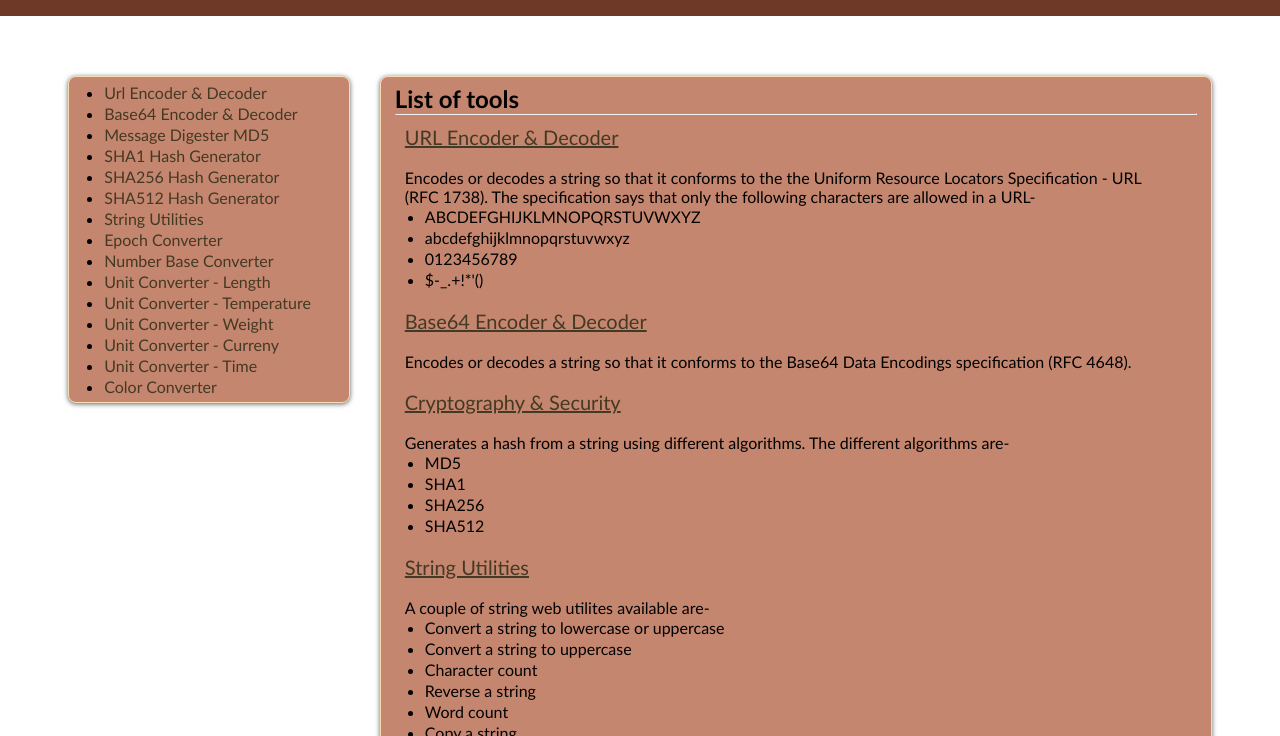
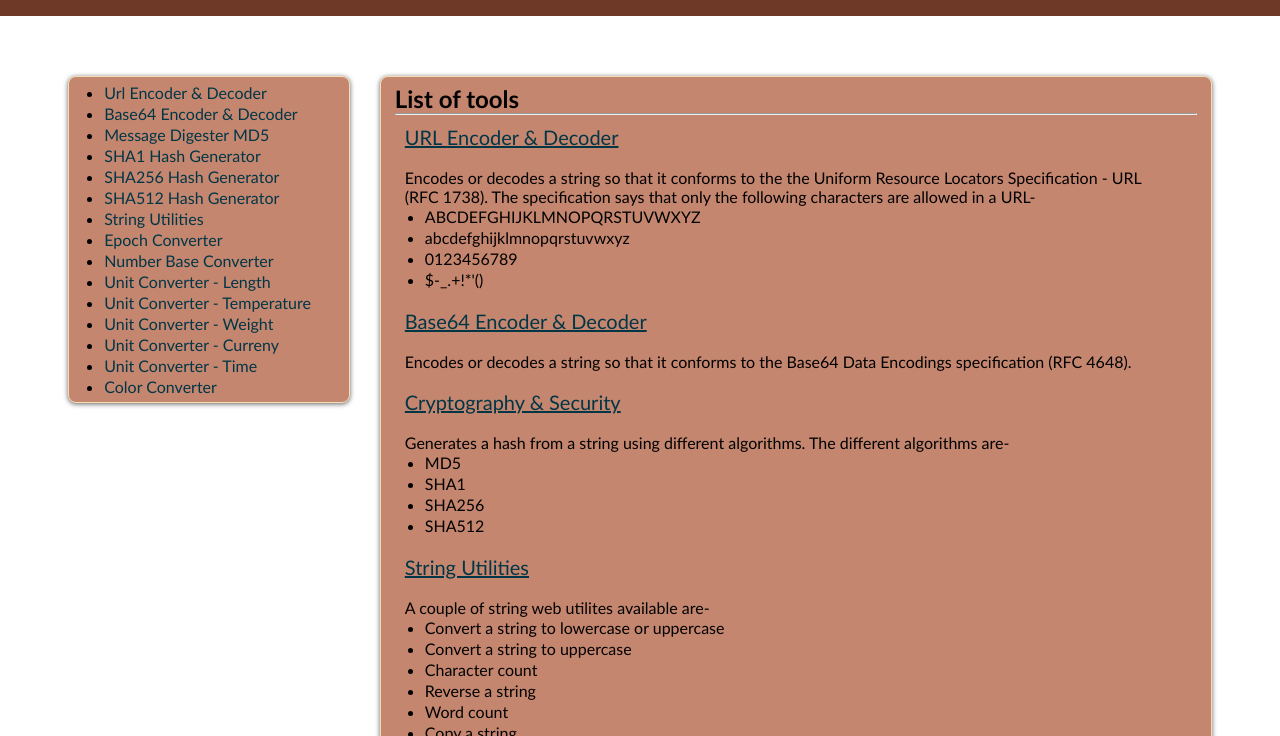
Before and after one commit to ashhadimam07/utility-web-tools, a website: page index.html in a window 1280 px wide. Shown: the part 64-800 px from the top of the page. Drawn offline with Linux system fonts and the light colour scheme.

Commit message:
Change link color

```diff
--- a/style.css
+++ b/style.css
@@ -60,7 +60,7 @@ nav .logo {
 a {
   text-decoration: none;
   font-size: 16px;
-  color: rgb(68, 57, 36);
+  color: rgb(1, 54, 70);
 }
 
 a:hover {
```
